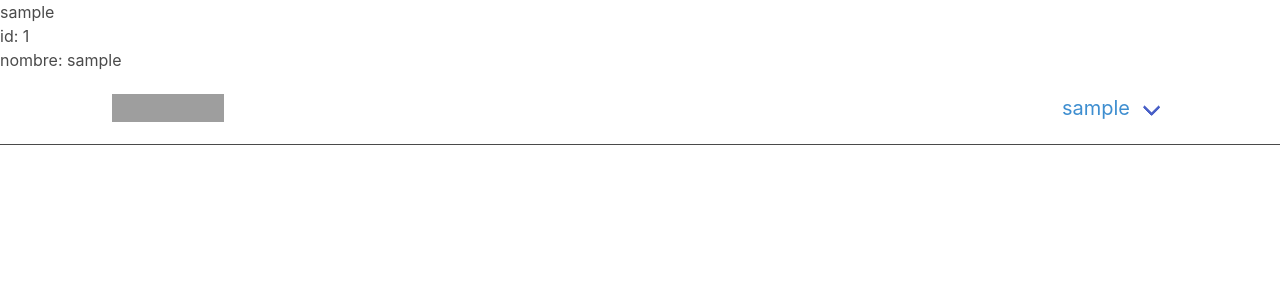
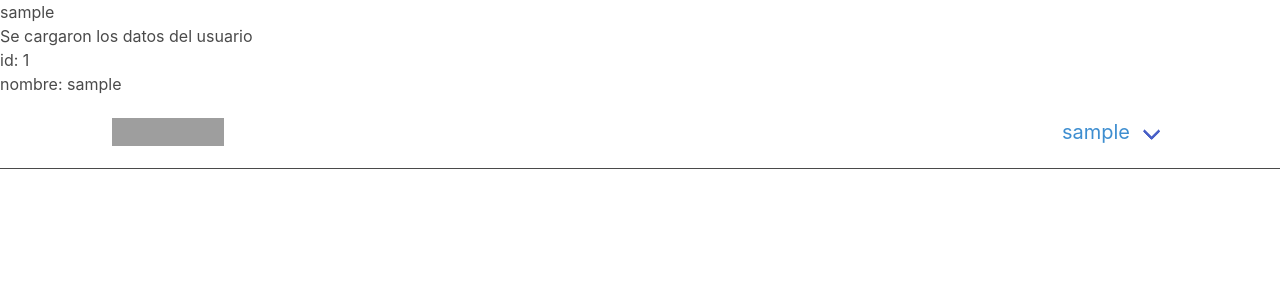
Before and after one commit to soraxurix/megareader, a PHP site: page /main/index.php in a window 1280 px wide. Shown: the top 300 px of the page. Run offline with PHP 8.4, Linux system fonts and the light colour scheme; the visitor is signed in with stand-in values (Sample User, id 1); some libraries are stand-ins or nearby versions; grey boxes are pictures that could not be loaded.

Commit message:
preuba nombre

```diff
--- a/main/index.php
+++ b/main/index.php
@@ -108,12 +108,8 @@
 		});
 	</script>
 
-	<style>
-		@media screen and (max-width: 1025) {
-		  .navbar {
-		    padding: 0;
-		  }
-		}
-	</style>
+
+	<!-- Main contnet -->
+
 </body>
 </html>
--- a/main/sesion/comprobar_sesion.php
+++ b/main/sesion/comprobar_sesion.php
@@ -3,8 +3,11 @@ session_start();
 $usuario = $_SESSION['id_user'];
 $nombre = $_SESSION['name_user'];
 echo "<h1>".$nombre."</h1>";
+
 if(!isset($usuario)){
-	header("location: https://megareader.azurewebsites.net/");
+	echo "No se cargaron los datos del usuario<br>";
+}else{
+	echo "Se cargaron los datos del usuario<br>";
 }
 
 
```
